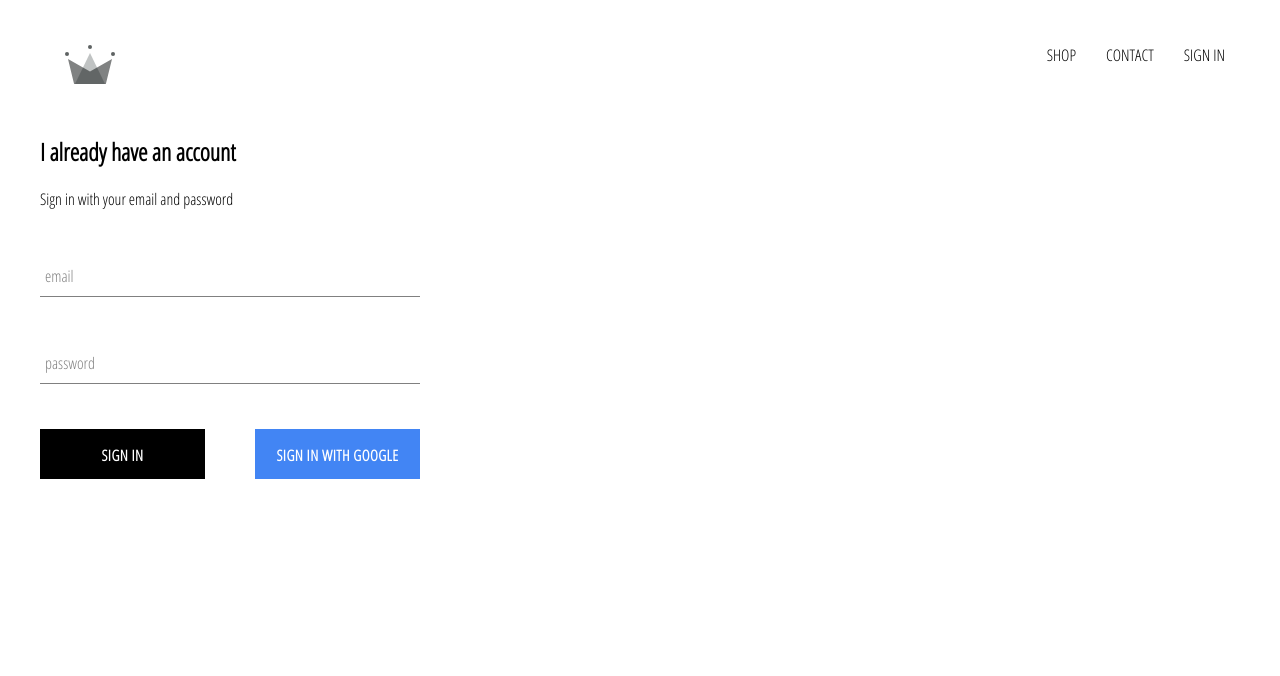
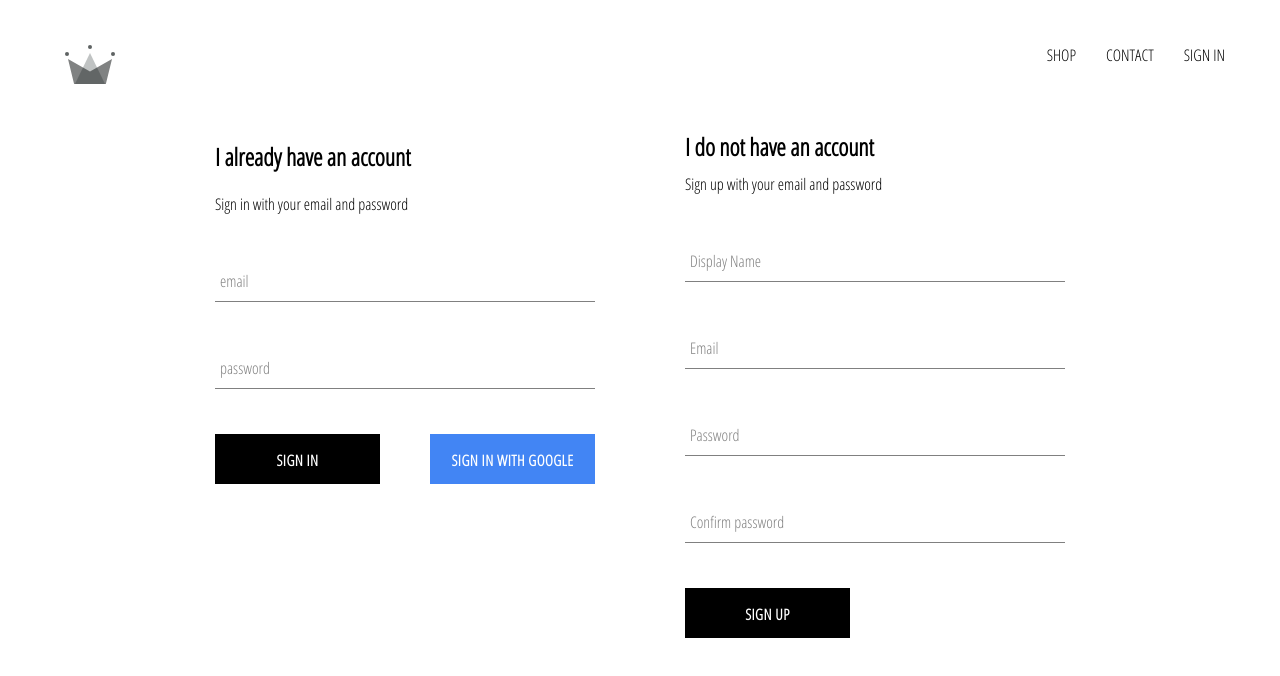
Before and after one commit to novawaveyt/crwn-cloding, a React (Create React App) app: page /signin in a window 1280 px wide. Shown: the top 676 px of the page. Built offline with nearby package versions, Linux system fonts and the light colour scheme; no server answers.

Commit message:
implentation of firestore and sign-in / sign-up

```diff
--- a/src/App.js
+++ b/src/App.js
@@ -7,7 +7,7 @@ import Homepage from './pages/homepage/homepage.component';
 import ShopPage from './pages/shop/shop.component';
 import Header from './components/header/header.component';
 import SignInAndSignUpPage from './pages/sign-in-and-sign-up/sign-in-and-sign-up.component';
-import { auth } from './firebase/firebase.utils';
+import { auth, createUserProfileDocument } from './firebase/firebase.utils';
 
 
 const HatsPage = () => (
@@ -29,11 +29,24 @@ class App extends React.Component {
   unsubscribeFromAuth = null;
 
   componentDidMount() {
-    this.unsubscribeFromAuth = auth.onAuthStateChanged(user => {
-      this.setState({ currentUser: user });
+    this.unsubscribeFromAuth = auth.onAuthStateChanged(async userAuth => {
+      if (userAuth) {
+        const userRef= await createUserProfileDocument(userAuth);
 
+        userRef.onSnapshot(snapShot => {
+          this.setState({
+            currentUser: {
+              id: snapShot.id,
+              ...snapShot.data()
+            }
+          })
+        })
+      }
+      else {
+        this.setState({currentUser: userAuth});
+      }
     });
-  }
+}
 
   componentWillUnmount() {
     this.unsubscribeFromAuth();
--- a/src/components/header/header.component.jsx
+++ b/src/components/header/header.component.jsx
@@ -20,7 +20,7 @@ const Header = ({ currentUser }) => (
                 CONTACT
             </Link>
             {currentUser ? (
-                <div className='option' onclick={() => auth.signOut()}>
+                <div className='option' onClick={() => auth.signOut()}>
                     SIGN OUT
                 </div>
                 ) : (
--- a/src/components/sign-in/sign-in.component.jsx
+++ b/src/components/sign-in/sign-in.component.jsx
@@ -3,7 +3,7 @@ import React from 'react';
 import FormInput from '../form-input/form-input.component';
 import CustomButton from '../custom-button/custom-button.component';
 
-import { signInWithGoogle } from '../../firebase/firebase.utils';
+import { auth, signInWithGoogle } from '../../firebase/firebase.utils';
 
 import './sign-in.style.scss';
 
@@ -17,10 +17,17 @@ class SignIn extends React.Component {
         }
     }
 
-    handleSubmit = event => {
+    handleSubmit = async event => {
         event.preventDefault();
 
-        this.setState({ email: '', password: '' })
+        const {email,password} = this.state;
+
+        try {
+            await auth.signInWithEmailAndPassword(email,password);
+            this.setState({ email: '', password: '' })
+        } catch(error) {
+            console.log(error);
+        }
     }
 
     handleChange = event => {
--- /dev/null
+++ b/src/components/sign-up/sign-up.component.jsx
@@ -0,0 +1,101 @@
+import React from 'react';
+
+import FormInput from '../form-input/form-input.component';
+import CustomButton from '../custom-button/custom-button.component';
+
+import { auth, createUserProfileDocument } from '../../firebase/firebase.utils';
+
+import './sign-up.style.scss';
+
+class SignUp extends React.Component {
+    constructor() {
+        super();
+
+        this.state = {
+            displayName: '',
+            email: '',
+            password: '',
+            confirmPassword: ''
+        }
+    }
+
+    handleSubmit = async event => {
+        event.preventDefault();
+
+        const {displayName, email, password, confirmPassword} = this.state;
+
+        if (password !== confirmPassword) {
+            alert ("passwords don't match");
+            return;
+        }
+
+        try {
+            const { user } = await auth.createUserWithEmailAndPassword(email,password)
+
+            await createUserProfileDocument(user, { displayName });
+
+            this.setState({
+                displayName: '',
+                email: '',
+                password: '',
+                confirmPassword: ''
+            })
+
+        } catch (error) {
+            console.error(error);
+        }
+    };
+
+    handleChange = event => {
+        const { name, value } = event.target;
+
+        this.setState({[name]: value});
+
+    }
+    render() {
+        const {displayName, email, password, confirmPassword} = this.state;
+        return(
+            <div className='sign-up'>
+                <h2 className='title'>I do not have an account</h2>
+                <span>Sign up with your email and password</span>
+                <form className='sign-up-form' onSubmit={this.handleSubmit}>
+                    <FormInput
+                    type='text'
+                    name='displayName'
+                    value={displayName}
+                    onChange={this.handleChange}
+                    label='Display Name'
+                    required
+                   />
+                    <FormInput
+                    type='email'
+                    name='email'
+                    value={email}
+                    onChange={this.handleChange}
+                    label='Email'
+                    required
+                   />
+                    <FormInput
+                    type='password'
+                    name='password'
+                    value={password}
+                    onChange={this.handleChange}
+                    label='Password'
+                    required
+                   />
+                    <FormInput
+                    type='password'
+                    name='confirmPassword'
+                    value={confirmPassword}
+                    onChange={this.handleChange}
+                    label='Confirm password'
+                    required
+                   />
+                <CustomButton type='submit'>SIGN UP</CustomButton>
+                </form>
+            </div>
+        )
+    }
+};
+
+export default SignUp;
--- /dev/null
+++ b/src/components/sign-up/sign-up.style.scss
@@ -0,0 +1,9 @@
+.sign-up {
+    display: flex;
+    flex-direction: column;
+    width: 380px;
+
+    .title {
+        margin: 10px 0;
+    }
+}
--- a/src/firebase/firebase.utils.js
+++ b/src/firebase/firebase.utils.js
@@ -13,6 +13,30 @@ const config = {
     measurementId: "G-JJC5Y3H0SY"
   };
 
+  export const createUserProfileDocument = async (userAuth, additionalData) => {
+      if (!userAuth) return;
+
+        const userRef = firestore.doc(`users/${userAuth.id}`);
+
+        const snapShot = await userRef.get();
+
+        if (!snapShot.exists) {
+            const { displayName,email } = userAuth;
+            const createdAt = new Date();
+
+            try {
+                await userRef.set({
+                    displayName,
+                    email,
+                    createdAt,
+                    ...additionalData
+                })
+            } catch(error) {
+                console.log('error creating user',error.message);
+            }
+        }
+        return userRef;
+  }
   firebase.initializeApp(config);
 
   export const auth = firebase.auth();
--- a/src/pages/sign-in-and-sign-up/sign-in-and-sign-up.component.jsx
+++ b/src/pages/sign-in-and-sign-up/sign-in-and-sign-up.component.jsx
@@ -1,12 +1,14 @@
 import React from 'react';
 
 import SignIn from '../../components/sign-in/sign-in.component';
+import SignUp from '../../components/sign-up/sign-up.component';
 
 import './sign-in-and-sign-up.style.scss';
 
 const SignInAndSignUpPage = () => (
     <div className='sign-in-and-sign-up'>
         <SignIn />
+        <SignUp />
     </div>
 );
 
--- a/src/pages/sign-in-and-sign-up/sign-in-and-sign-up.style.scss
+++ b/src/pages/sign-in-and-sign-up/sign-in-and-sign-up.style.scss
@@ -0,0 +1,6 @@
+.sign-in-and-sign-up {
+    width: 850px;
+    display: flex;
+    justify-content: space-between;
+    margin: 30px auto;
+}
```
